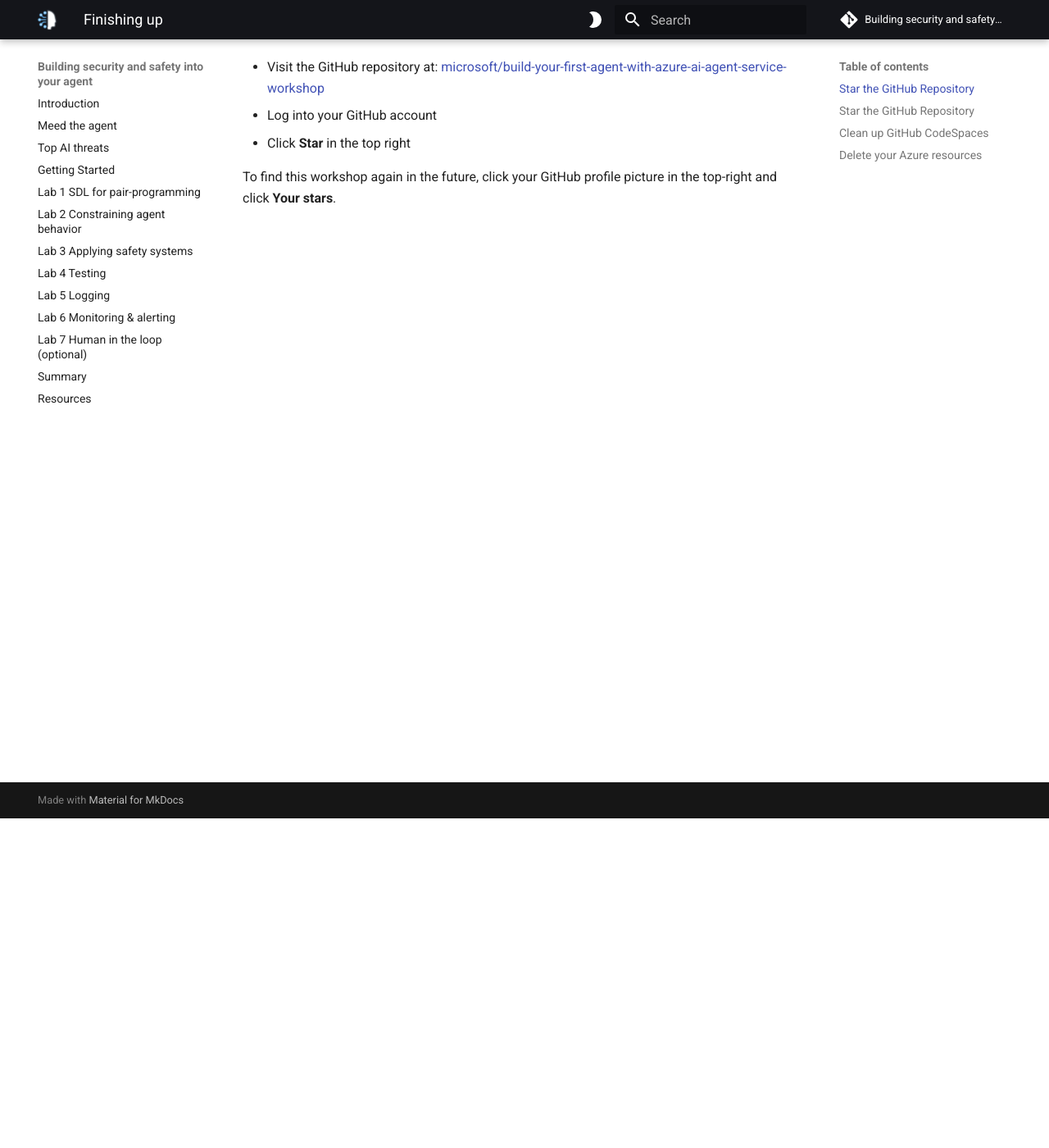
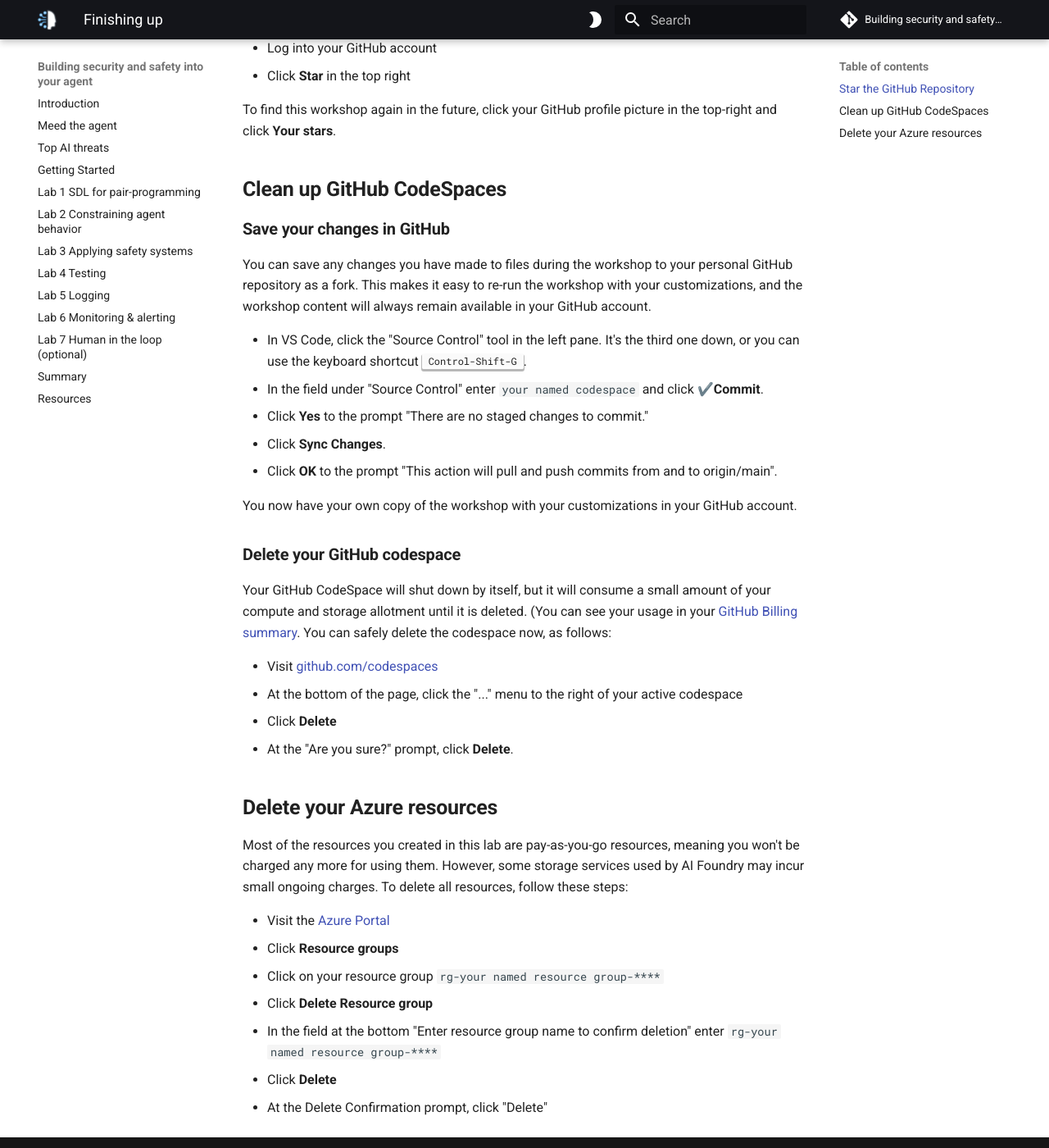
Before and after one commit to Harmonym/security-lab-time-for-agents, an MkDocs documentation site: the page built from docs/docs/finishing-up.md, in a window 1280 px wide and 1400 px high, scrolled down 402 px. Shown: the whole window at 82% size. Built offline with MkDocs 1.6.1 and Material for MkDocs 9.7.7, drawn with Linux system fonts in a browser that asks for light colours; comment, search, counter and statistics services are not loaded; some of the changed text lies outside the part shown.

Commit message:
Update finishing-up.md with cleanup instructions

```diff
--- a/docs/docs/finishing-up.md
+++ b/docs/docs/finishing-up.md
@@ -1,7 +1,46 @@
-=== "@Skillable Workshop"
+That's all for the lab portion of this workshop. Read on for key takeaways and additional resources, but first let's tidy up.
 
-    {% include-markdown "includes/lab-6-finishing-up-event.md" %}
+## Star the GitHub Repository
 
-=== "Self-Guided Learners"
+If you have a GitHub account, you can "star" this repository to make it easy for you to find again in the future.
 
-    {% include-markdown "includes/lab-6-finishing-up-self-guided.md" %}
+* Visit the GitHub repository at: [microsoft/build-your-first-agent-with-azure-ai-agent-service-workshop](https://github.com/microsoft/build-your-first-agent-with-azure-ai-agent-service-workshop){:target="_blank"}
+* Log into your GitHub account
+* Click **Star** in the top right
+
+To find this workshop again in the future, click your GitHub profile picture in the top-right and click **Your stars**.
+
+## Clean up GitHub CodeSpaces
+
+### Save your changes in GitHub
+
+You can save any changes you have made to files during the workshop to your personal GitHub repository as a fork. This makes it easy to re-run the workshop with your customizations, and the workshop content will always remain available in your GitHub account.
+
+* In VS Code, click the "Source Control" tool in the left pane. It's the third one down, or you can use the keyboard shortcut <kbd>Control-Shift-G</kbd>.
+* In the field under "Source Control" enter `your named codespace` and click **✔️Commit**.
+  * Click **Yes** to the prompt "There are no staged changes to commit."
+* Click **Sync Changes**.
+  * Click **OK** to the prompt "This action will pull and push commits from and to origin/main".
+
+You now have your own copy of the workshop with your customizations in your GitHub account.
+
+### Delete your GitHub codespace
+
+Your GitHub CodeSpace will shut down by itself, but it will consume a small amount of your compute and storage allotment until it is deleted. (You can see your usage in your <a href="https://github.com/settings/billing/summary">GitHub Billing summary</a>. You can safely delete the codespace now, as follows:
+
+* Visit <a href="https://github.com/codespaces">github.com/codespaces</a>
+* At the bottom of the page, click the "..." menu to the right of your active codespace
+* Click **Delete**
+  * At the "Are you sure?" prompt, click **Delete**.
+
+## Delete your Azure resources
+
+Most of the resources you created in this lab are pay-as-you-go resources, meaning you won't be charged any more for using them. However, some storage services used by AI Foundry may incur small ongoing charges. To delete all resources, follow these steps:
+
+* Visit the <a href="https://portal.azure.com">Azure Portal</a>
+* Click **Resource groups**
+* Click on your resource group `rg-your named resource group-****`
+* Click **Delete Resource group**
+* In the field at the bottom "Enter resource group name to confirm deletion" enter `rg-your named resource group-****`
+* Click **Delete**
+  * At the Delete Confirmation prompt, click "Delete"
```
